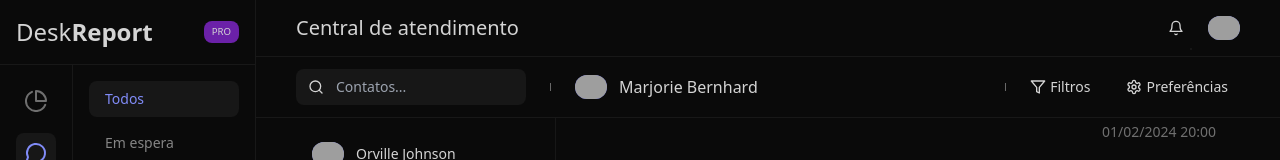
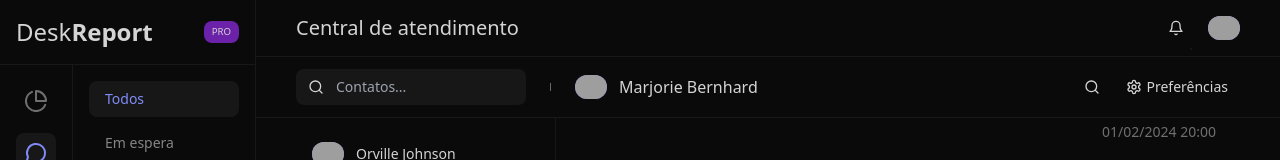
Before and after one commit to rodriggopda/deskreport.com.br, a React (Vite) app: page /chat/1/1367 in a window 1280 px wide. Shown: the top 160 px of the page. Built offline with nearby package versions, Linux system fonts and the light colour scheme; grey boxes are pictures that could not be loaded.

Commit message:
add search component to chat

```diff
--- a/src/components/layout/notification.tsx
+++ b/src/components/layout/notification.tsx
@@ -10,7 +10,7 @@ export function Notification() {
         </div>
         <ul className='mt-4 text-xs'>
           {[1, 2, 3, 4, 5, 6, 7, 8, 9, 10].map((item) => (
-            <li onClick={() => alert(item)} className='px-4 py-3 flex items-start relative hover:bg-neutral-700/30' key={item}>
+            <li className='px-4 py-3 flex items-start relative hover:bg-neutral-700/30' key={item}>
               <span className='z-10 left-8 h-full absolute flex border-r border-neutral-800' />
               <div className='relative z-20 rounded-full bg-neutral-700 p-2 mr-3'>
                 <MessageCircle size={18} />
--- a/src/components/layout/toolbar.tsx
+++ b/src/components/layout/toolbar.tsx
@@ -12,7 +12,7 @@ export function Toolbar({ children, toolbarOptions }: ToolbarProps) {
         <div className='relative flex items-center'>
           <Search className='absolute ml-3' size={16} />
           <input
-            className='w-[230px] bg-neutral-900 hover:bg-neutral-700 pl-10 py-2 rounded-lg text-sm outline-none ring-1 ring-transparent focus:ring-indigo-400'
+            className='w-[230px] bg-neutral-900 focus:bg-neutral-800 pl-10 py-2 rounded-lg text-sm outline-none ring-1 ring-transparent focus:ring-indigo-400'
             type='text'
             placeholder='Contatos...'
           />
@@ -20,8 +20,8 @@ export function Toolbar({ children, toolbarOptions }: ToolbarProps) {
         <span className='h-2 w-px bg-neutral-100/40 mx-3 ' />
         {children}
       </div>
-      <div className='flex items-center gap-3'>
-        <span className='ml-3 h-2 w-px bg-neutral-100/40' />
+      <div className='flex items-center gap-1'>
+        {/* <span className='ml-3 h-2 w-px bg-neutral-100/40' /> */}
         {toolbarOptions}
       </div>
     </div>
--- a/src/pages/chat-box/index.tsx
+++ b/src/pages/chat-box/index.tsx
@@ -1,5 +1,5 @@
 import { useEffect, useState } from 'react';
-import { Settings, Send, Smile, Paperclip, ChevronUp, ChevronDown, Filter } from 'lucide-react';
+import { Settings, Send, Smile, Paperclip, ChevronUp, ChevronDown, Filter, Search } from 'lucide-react';
 
 import customers from '../../api/customers.json';
 import { Message } from '../../components/chat/message';
@@ -50,16 +50,20 @@ export default function ChatBox() {
       <Topbar
         title='Central de atendimento'
         toolbarOptions={
-          <>
-            <button className='flex items-center gap-1 px-3 py-2 text-sm bg-transparent  hover:bg-neutral-700 rounded-lg active:bg-neutral-900'>
-              <Filter className='' size={16} />
-              <span>Filtros</span>
-            </button>
-            <button className='flex items-center gap-1 px-3 py-2 text-sm bg-transparent hover:bg-neutral-700 rounded-lg active:bg-neutral-900'>
+          activeChatId ? <>
+            <div className='relative flex items-center'>
+              <Search className='absolute ml-2.5 pointer-events-none' size={16} />
+              <input
+                className='cursor-pointer focus:cursor-text transition-all w-0 focus:w-[320px] bg-neutral-950 focus:bg-neutral-800 hover:bg-neutral-800 pl-9 py-2 rounded-lg text-sm outline-none ring-1 ring-transparent focus:ring-indigo-400'
+                type='text'
+                placeholder='Procurar mensagens'
+              />
+            </div>
+            <button className='flex items-center gap-1 px-3 py-2 text-sm bg-transparent hover:bg-neutral-800 rounded-lg focus:bg-neutral-900'>
               <Settings className='' size={16} />
               <span>Preferências</span>
             </button>
-          </>
+          </> : null
         }
       >
         <Contact data={displayCustomerFromActiveChatId()} />
```
